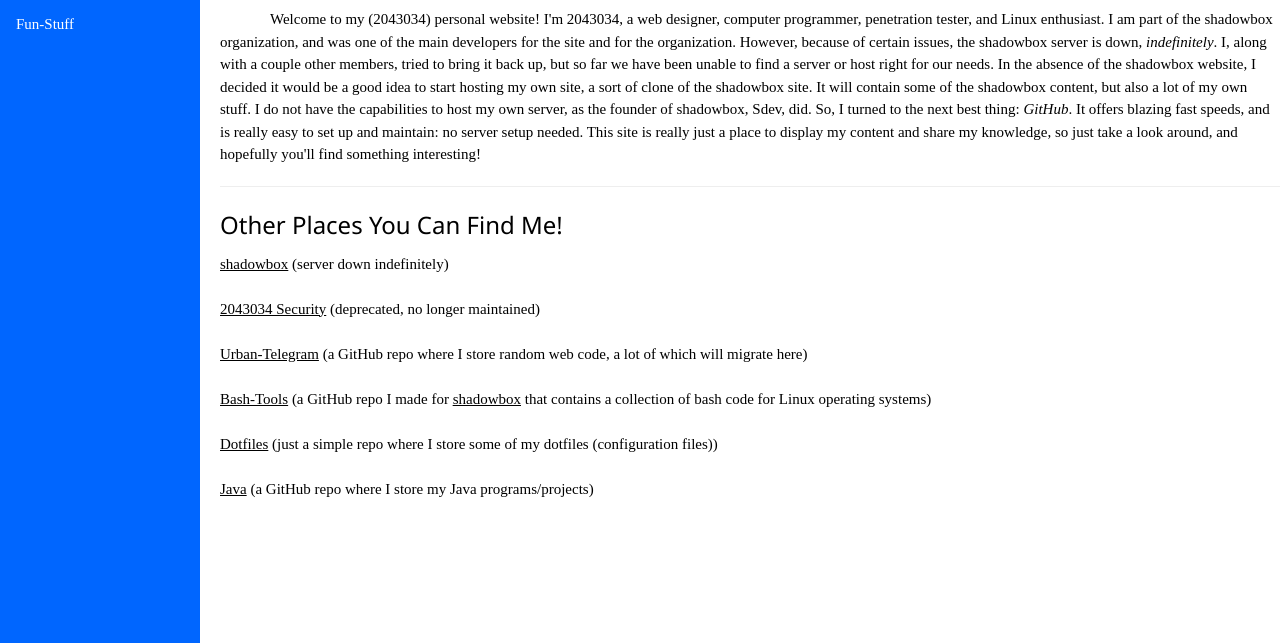
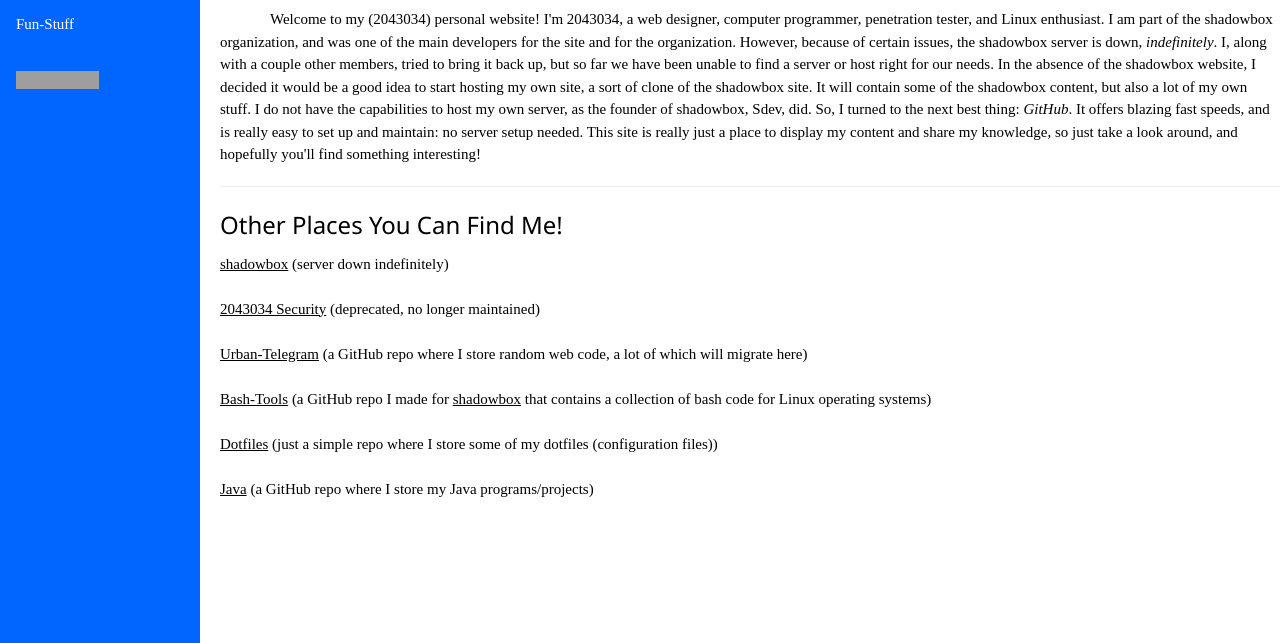
Before and after one commit to 2043034/2043034.github.io, a plain HTML site: page index.html in a window 1280 px wide. Shown: the part 157-800 px from the top of the page. Drawn offline with Linux system fonts and the light colour scheme; grey boxes are pictures that could not be loaded.

Commit message:
Update index.html

```diff
--- a/index.html
+++ b/index.html
@@ -79,6 +79,10 @@ body {
 	<a href="index.html">Home</a>
 	<a href="tools.html">Tools</a>
 	<a href="fun-stuff.html">Fun-Stuff</a>
+<!-- Start of SimpleHitCounter Code -->
+<div><a href="http://www.simplehitcounter.com" target="_blank"><img src="http://simplehitcounter.com/hit.php?uid=2342276&f=65535&b=0" border="0" height="18" width="83"></a><br><a href="http://www.simplehitcounter.com" target="_blank" style="text-decoration:none;"></a></div>
+<!-- End of SimpleHitCounter Code -->
+
 </div>
 
 <div class="homehead">
```
